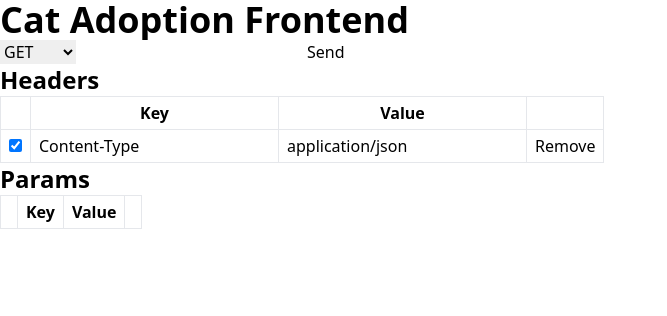
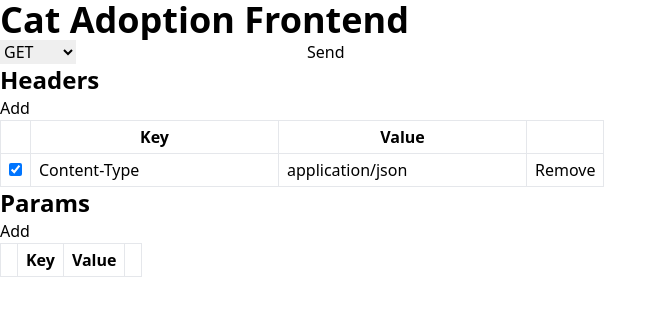
Before and after one commit to SuperDev01234/CatAdoption, a React (Vite) app in the folder Vite_Frontend/: page / in a window 1280 px wide. Shown: the top 316 px of the page, without its empty margins (0-667 px from the left). Built offline with nearby package versions, Linux system fonts and the light colour scheme.

Commit message:
Add 'Add' button to the headers and params section

```diff
--- a/Vite_Frontend/src/components/HTTPRequestOptionSelector.tsx
+++ b/Vite_Frontend/src/components/HTTPRequestOptionSelector.tsx
@@ -32,9 +32,25 @@ const HTTPRequestOptionSelector: FC<HTTPRequestOptionSelectorProps> = ({
     setOptions(options.filter((_, i) => i !== index));
   };
 
+  const handleAddField = () => {
+    setOptions([
+      ...options,
+      {
+        isEnabled: false,
+        name: "",
+        value: "",
+      },
+    ]);
+  };
+
   return (
     <section className="px-4 py-2 w-full flex flex-col gap-2">
-      <h3>{sectionTitle}</h3>
+      <div className="w-full flex items-center justify-between">
+        <h3>{sectionTitle}</h3>
+        <button className="px-2 py-1 border" onClick={handleAddField}>
+          Add
+        </button>
+      </div>
       <table className="border border-collapse">
         <thead>
           <tr>
```
